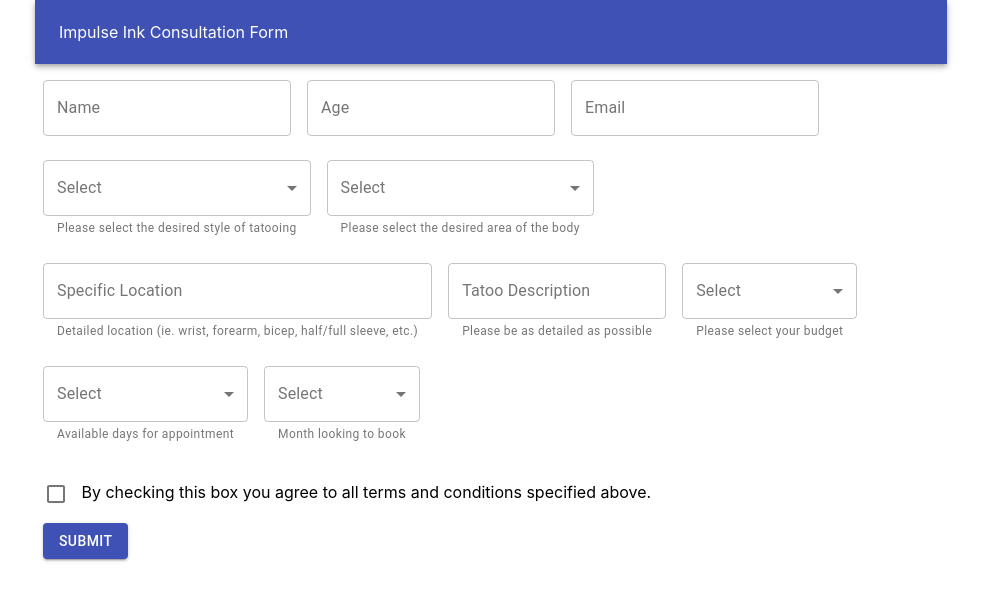
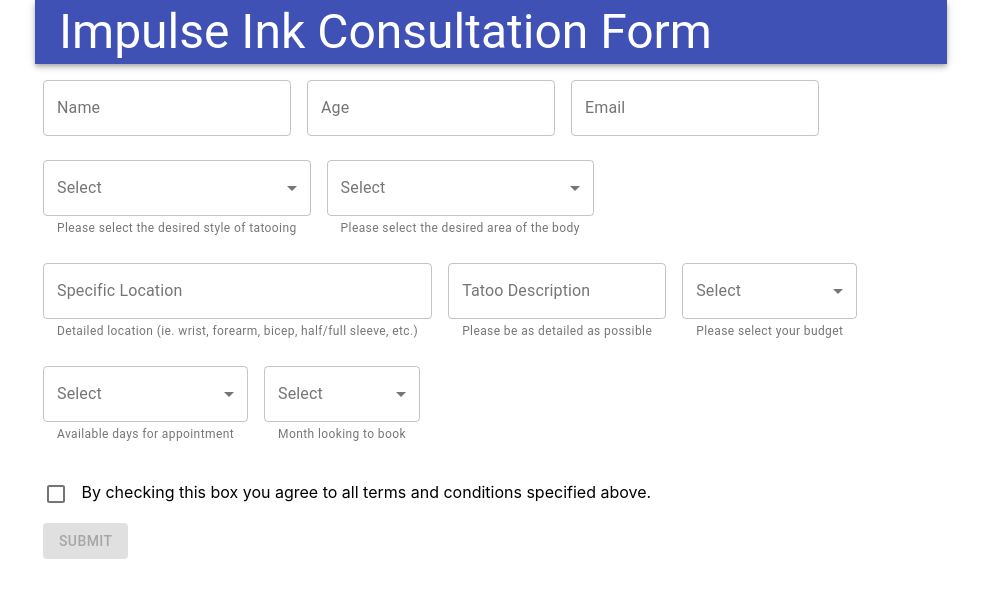
Before and after one commit to dfmmalaw/Impulse-Ink, a React (Create React App) app: page / in a window 1280 px wide. Shown: the top 600 px of the page, without its empty margins (149-1130 px from the left). Built offline with nearby package versions, Linux system fonts and the light colour scheme.

Commit message:
made the submit button enable only if user clicks checkbox

```diff
--- a/src/App.js
+++ b/src/App.js
@@ -7,14 +7,24 @@ import Checkbox from './Components/Checkbox';
 import './App.css';
 
 function App() {
+
+  const [state, setState] = React.useState({
+    checkbox: false,
+});
+
+const handleChange = event => {
+  setState({ ...state, [event.target.name]: event.target.checked });
+};
+
+
   return (
    <div>
      <Container maxWidth="md">
      <NavBar />
      <Form />
      <br />
-     <Checkbox />
-     <SubmitButton />
+     <Checkbox name="checkbox" onChange={handleChange} checked={state.checkbox} />
+     <SubmitButton isEnabled={state.checkbox} />
      </Container>
    </div>
   );
--- a/src/Components/Checkbox.js
+++ b/src/Components/Checkbox.js
@@ -1,24 +1,15 @@
 import React from 'react';
 import Checkbox from '@material-ui/core/Checkbox';
 
-function Checkboxes() {
-  const [state, setState] = React.useState({
-    checked: false,
-  });
-
-  const handleChange = name => event => {
-    setState({ ...state, [name]: event.target.checked });
-  };
-
+function Checkboxes(props) {
+  const {onChange, checked} = props;
   return (
     <div>
       <Checkbox
-        checked={state.checked}
-        onChange={handleChange('checked')}
-        value="checked"
-        inputProps={{
-          'aria-label': 'primary checkbox',
-        }}
+        name = 'checkbox'
+        value={checked}
+        onChange={onChange}
+        inputProps={{ 'aria-label': 'primary checkbox', }}
       /> By checking this box you agree to all terms and conditions specified above.
     </div>
   );
--- a/src/Components/NavBar.js
+++ b/src/Components/NavBar.js
@@ -8,7 +8,7 @@ const NavBar = () => {
         <div>
             <AppBar position = "static">
                 <Toolbar>
-                    <Typography variant = "title" color = "inherit">
+                    <Typography variant = "h3" color = "inherit">
                         Impulse Ink Consultation Form
                     </Typography>
                 </Toolbar>
--- a/src/Components/SubmitButton.js
+++ b/src/Components/SubmitButton.js
@@ -3,22 +3,19 @@ import { makeStyles } from '@material-ui/core/styles';
 import Button from '@material-ui/core/Button';
 
 const useStyles = makeStyles(theme => ({
-  button: {
-    margin: theme.spacing(1),
-  },
-  input: {
-    display: 'none',
-  },
+  button: {  margin: theme.spacing(1), },
+  input: { display: 'none', },
 }));
 
-export default function ContainedButtons() {
+export default function ContainedButtons(props) {
   const classes = useStyles();
-
+  {
     return (
       <div>
-      <Button variant="contained" color="primary" className={classes.button}>
+        <Button variant="contained" color="primary" className={classes.button} disabled = {!props.isEnabled}>
           Submit
         </Button>
       </div>
     );
   }
+}
```
Lines whose indentation alone changed are shown as unchanged.
